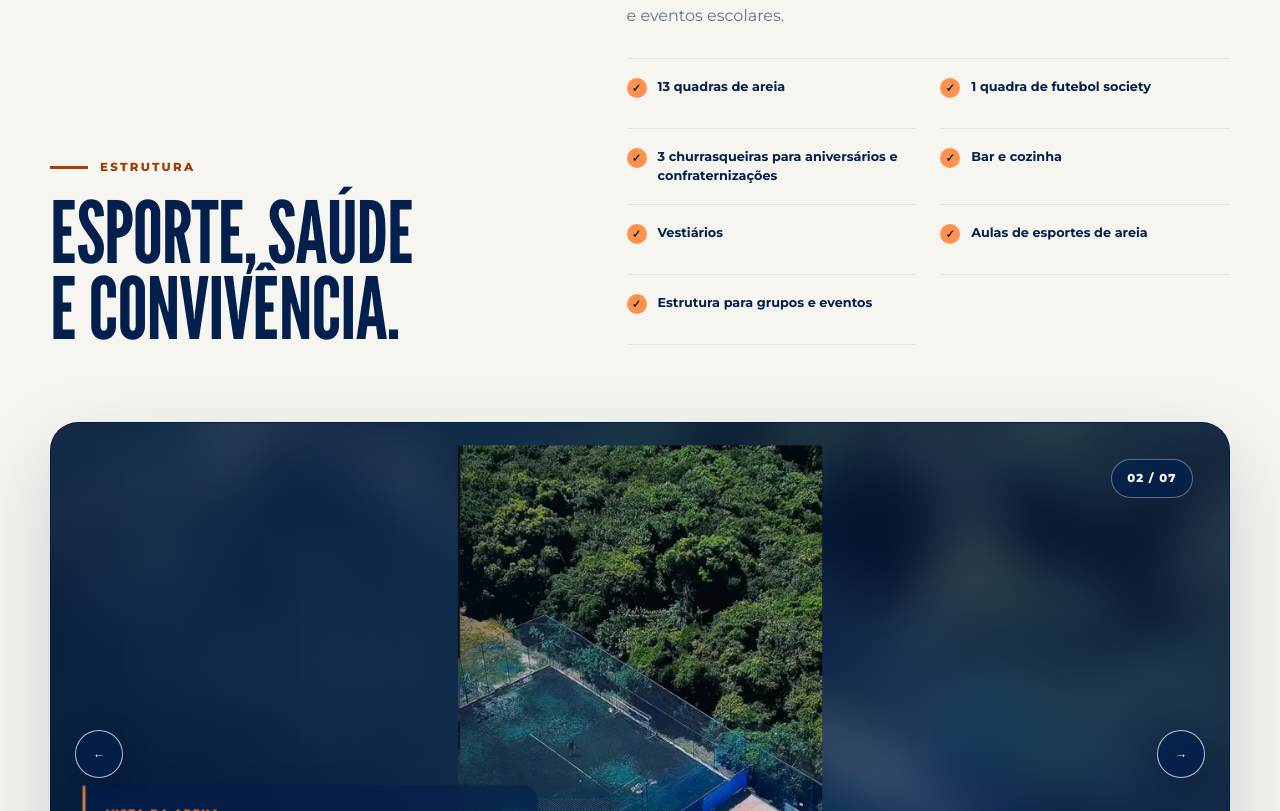
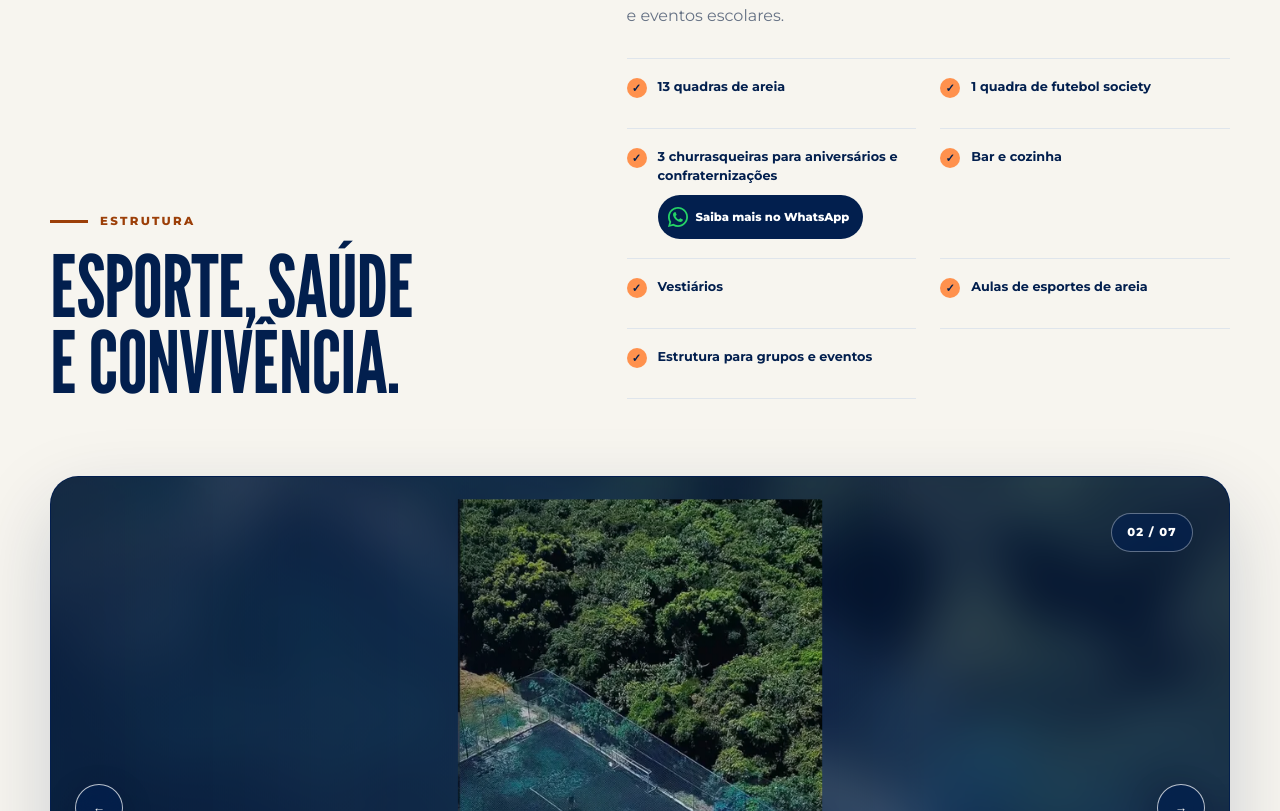
Before and after one commit to Ca472/Arena-Sul-, a Next.js app: page / in a window 1280 px wide. Shown: the part 1820-2631 px from the top of the page. Built offline with nearby package versions, Linux system fonts and the light colour scheme; no server answers.

Commit message:
Aprimora estacionamento e contato da estrutura

```diff
--- a/src/app/globals.css
+++ b/src/app/globals.css
@@ -350,7 +350,7 @@ img {
   grid-template-columns: minmax(0, 0.95fr) minmax(460px, 1.05fr);
   align-items: center;
   min-height: calc(100svh - 228px);
-  padding-block: 66px 112px;
+  padding-block: 66px 152px;
 }
 
 .public-site .hero-copy {
@@ -1016,7 +1016,7 @@ html[data-arena-opening="active"] .public-site .hero-sport-indicators span {
   line-height: 1.45;
 }
 
-.public-site .amenities-list li span {
+.public-site .amenity-check {
   display: grid;
   width: 20px;
   height: 20px;
@@ -1025,6 +1025,47 @@ html[data-arena-opening="active"] .public-site .hero-sport-indicators span {
   background: var(--orange);
   color: var(--navy);
   font-size: 0.7rem;
+}
+
+.public-site .amenity-content {
+  display: flex;
+  min-width: 0;
+  flex-direction: column;
+  align-items: flex-start;
+  gap: 10px;
+}
+
+.public-site .amenity-whatsapp-link {
+  display: inline-flex;
+  min-height: 44px;
+  max-width: 100%;
+  align-items: center;
+  gap: 8px;
+  padding: 8px 13px 8px 9px;
+  border: 1px solid rgba(4, 39, 83, 0.12);
+  border-radius: 999px;
+  background: var(--navy);
+  color: white;
+  font-size: 0.72rem;
+  font-weight: 800;
+  line-height: 1.25;
+  text-decoration: none;
+  touch-action: manipulation;
+  transition:
+    transform 180ms ease,
+    background-color 180ms ease;
+}
+
+.public-site .amenity-whatsapp-link:hover,
+.public-site .amenity-whatsapp-link:focus-visible {
+  background: var(--blue);
+  transform: translateY(-1px);
+}
+
+.public-site .amenity-whatsapp-link img {
+  width: 20px;
+  height: 20px;
+  flex: 0 0 20px;
 }
 
 /* Modalities */
@@ -3020,7 +3061,7 @@ html[data-arena-opening="active"] .public-site .hero-sport-indicators span {
 
   .public-site .hero-grid {
     min-height: calc(100svh - 88px);
-    padding-block: 32px 112px;
+    padding-block: 32px 128px;
   }
 
   .public-site .hero-title {
--- a/src/app/page.tsx
+++ b/src/app/page.tsx
@@ -11,12 +11,27 @@ import { SiteHeader } from "@/components/site-header";
 import { StructureGallery } from "@/components/structure-gallery";
 import { buildWhatsAppUrl } from "@/lib/config/whatsapp";
 
-const stats: Array<{ value: string | null; label: string }> = [
+type ArenaStat = {
+  value: string | null;
+  label: string;
+  ariaLabel?: string;
+};
+
+type Amenity = {
+  label: string;
+  whatsappMessage?: string;
+};
+
+const stats: ArenaStat[] = [
   { value: "13", label: "quadras de areia" },
   { value: "1", label: "quadra society" },
   { value: "3", label: "áreas de churrasqueira" },
   { value: null, label: "bares e cozinha completos" },
-  { value: "90", label: "carros · estacionamento gratuito" },
+  {
+    value: "90",
+    label: "carros · capacidade do estacionamento",
+    ariaLabel: "Estacionamento para 90 carros",
+  },
 ];
 
 const heroSports = [
@@ -46,14 +61,18 @@ const heroSports = [
   },
 ];
 
-const amenities = [
-  "13 quadras de areia",
-  "1 quadra de futebol society",
-  "3 churrasqueiras para aniversários e confraternizações",
-  "Bar e cozinha",
-  "Vestiários",
-  "Aulas de esportes de areia",
-  "Estrutura para grupos e eventos",
+const amenities: Amenity[] = [
+  { label: "13 quadras de areia" },
+  { label: "1 quadra de futebol society" },
+  {
+    label: "3 churrasqueiras para aniversários e confraternizações",
+    whatsappMessage:
+      "Olá, Arena Sul! Vim do Site. Gostaria de saber mais sobre a locação do espaço para aniversários e confraternizações.",
+  },
+  { label: "Bar e cozinha" },
+  { label: "Vestiários" },
+  { label: "Aulas de esportes de areia" },
+  { label: "Estrutura para grupos e eventos" },
 ];
 
 const contactUrl = buildWhatsAppUrl();
@@ -189,6 +208,7 @@ export default function Home() {
               <div
                 className={stat.value === null ? "stat stat-feature" : "stat"}
                 key={stat.label}
+                aria-label={stat.ariaLabel}
               >
                 {stat.value !== null ? <strong>{stat.value}</strong> : null}
                 <span>{stat.label}</span>
@@ -242,9 +262,30 @@ export default function Home() {
               </p>
               <ul className="amenities-list">
                 {amenities.map((item) => (
-                  <li key={item}>
-                    <span aria-hidden="true">✓</span>
-                    {item}
+                  <li key={item.label}>
+                    <span className="amenity-check" aria-hidden="true">
+                      ✓
+                    </span>
+                    <div className="amenity-content">
+                      {item.label}
+                      {item.whatsappMessage ? (
+                        <a
+                          className="amenity-whatsapp-link"
+                          href={buildWhatsAppUrl(item.whatsappMessage)}
+                          target="_blank"
+                          rel="noopener noreferrer"
+                          aria-label="Saiba mais sobre a locação das churrasqueiras no WhatsApp (abre em uma nova aba)"
+                        >
+                          <Image
+                            src="/icons/whatsapp.svg"
+                            alt=""
+                            width={20}
+                            height={20}
+                          />
+                          Saiba mais no WhatsApp
+                        </a>
+                      ) : null}
+                    </div>
                   </li>
                 ))}
               </ul>
```
